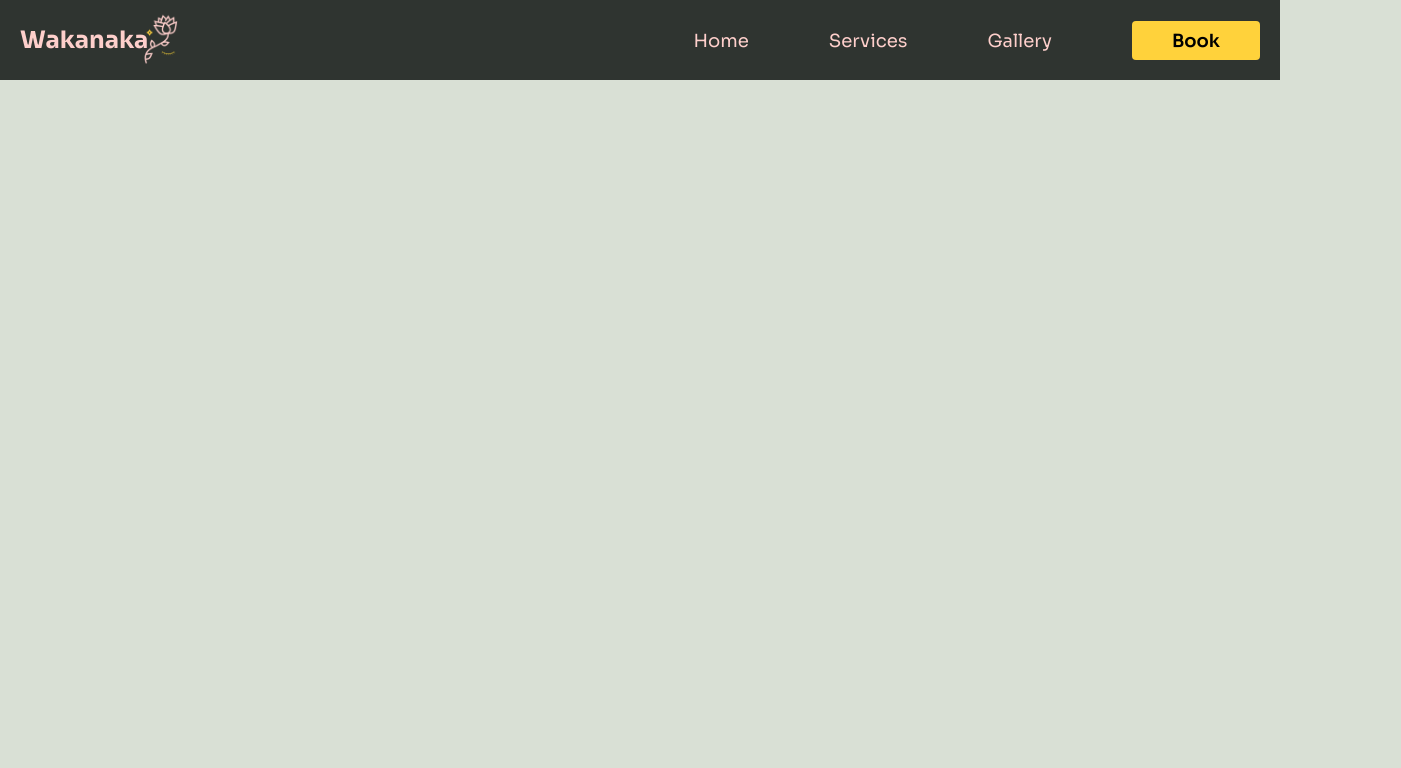
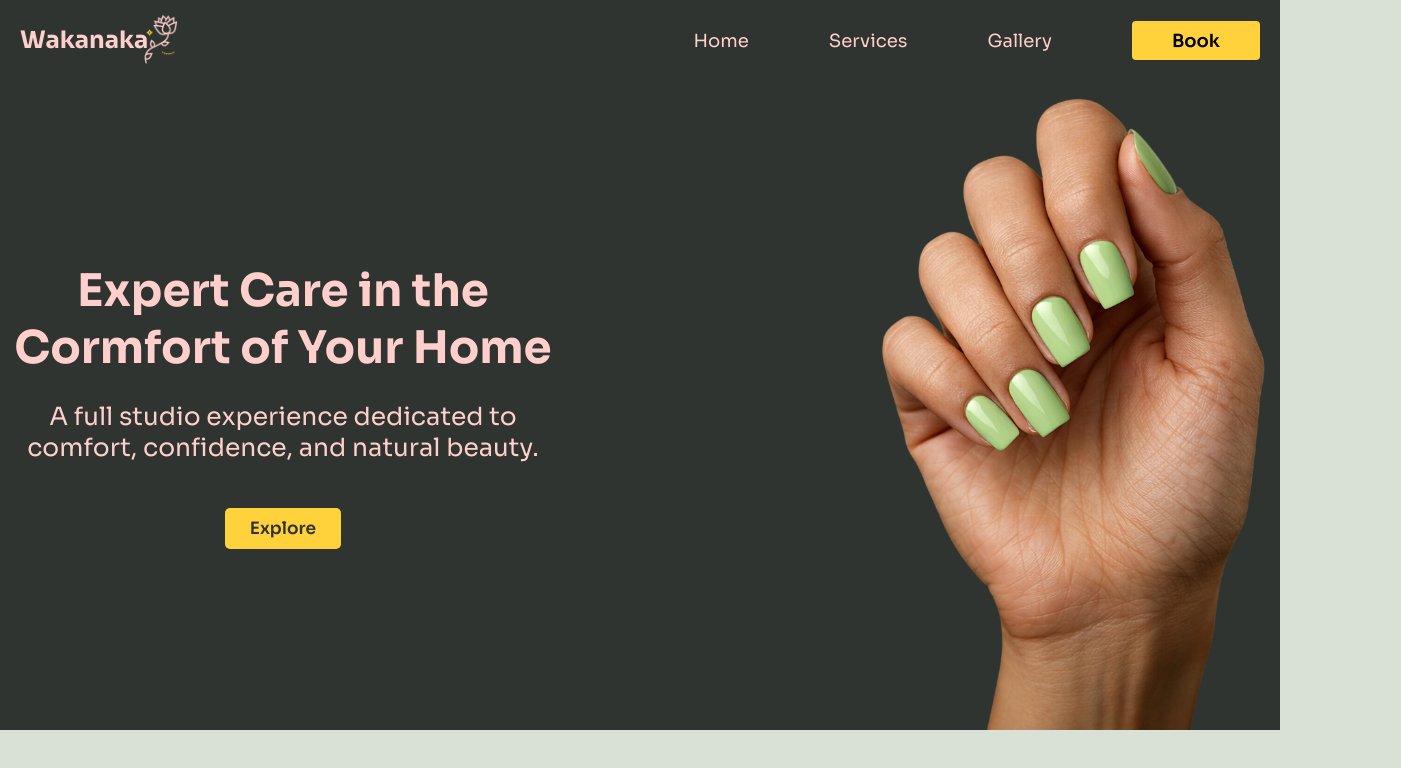
Before and after one commit to Seanjohnferesi/Wakanaka-Website-React-PT2, a React (Vite) app: page / in a window 1280 px wide. Shown: the top 768 px of the page, 1401 px wide, since content can reach past the window. Built offline with nearby package versions, Linux system fonts and the light colour scheme.

Commit message:
feat: implement hero layout with image and text

```diff
--- /dev/null
+++ b/src/components/HeroSection.jsx
@@ -0,0 +1,20 @@
+import "../styles/hero-section.css"
+import heroImage from "../assets/hero-section/hero-image.png";
+
+function HeroSection () {
+    return(
+        <div className="hero-section">
+            <div className="slogan">
+                <h2>Expert Care in the <br/> Cormfort of Your Home</h2>
+                <p>A full studio experience dedicated to <br /> comfort, confidence, and natural beauty.</p>
+                <button className="explore-btn">Explore</button>
+            </div>
+
+            <div className="hero-image">
+                <img src={heroImage} alt={heroImage} />
+            </div>
+        </div>
+    )
+}
+
+export default HeroSection
--- a/src/pages/Home.jsx
+++ b/src/pages/Home.jsx
@@ -1,8 +1,14 @@
+import HeroSection from "../components/HeroSection";
 import Header from "../components/Header";
+
 
 function Home() {
     return (
-        <Header/>
+        <>
+            <Header/>
+            <HeroSection/>
+        </>
+
     )
 }
 
--- a/src/styles/global.css
+++ b/src/styles/global.css
@@ -13,4 +13,5 @@
 body {
     background-color: var(--body-color);
     font-family: 'Sora', Arial, Helvetica, sans-serif;
+    padding-bottom: 10000px;
 }
--- a/src/styles/header.css
+++ b/src/styles/header.css
@@ -1,4 +1,7 @@
 header{
+    position: sticky;
+    top: 0;
+    z-index: 1;
     width: 100%;
     height: 80px;
     background-color: var(--bg-color);
--- /dev/null
+++ b/src/styles/hero-section.css
@@ -0,0 +1,54 @@
+/***** HERO SECTION CONTAINER *****/
+.hero-section{
+    display: flex;
+    align-items: center;
+    justify-content: space-evenly;
+    width: 100%;
+    height: 650px;
+    background-color: var(--bg-color);
+}
+
+/***** SLOGAN *****/
+.slogan{
+    /* border: 1px solid white; */
+    display: flex;
+    flex-direction: column;
+    align-items: center;
+    gap: 45px;
+}
+.slogan h2{
+    color: var(--txt-color);
+    text-align: center;
+    font-size: 45px;
+}
+
+.slogan p{
+    color: var(--txt-color);
+    font-size: 25px;
+    text-align: center;
+    margin-top: -20px;
+}
+
+/***** EXPLORE BUTTON *****/
+.explore-btn{
+    border: none;
+    padding: 10px 25px;
+    border-radius: 5px;
+    font-family: inherit;
+    font-size: 1.0625rem;
+    font-weight: 600;
+    color: var(--bg-color);
+    background-color: var(--accent-color);
+    cursor: pointer;
+}
+
+/***** HERO IMAGE *****/
+.hero-image{
+    transform: translate(135px, -23px);
+    /* border: 1px solid white; */
+}
+
+.hero-image img {
+    width: 700px;
+    height: 700px;
+}
```
Also changed, not shown: src/assets/hero-section/hero-image.png (added).
